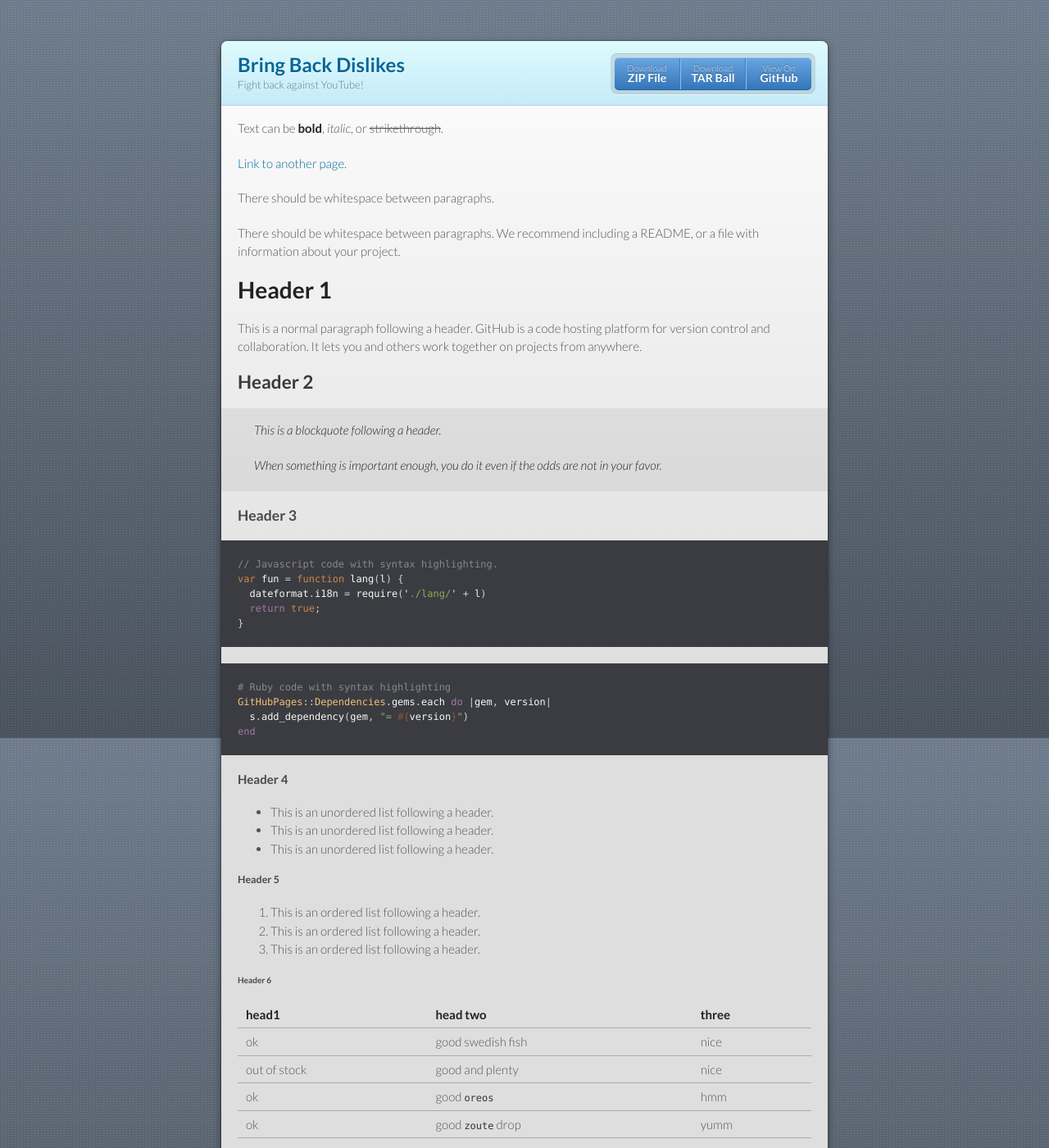
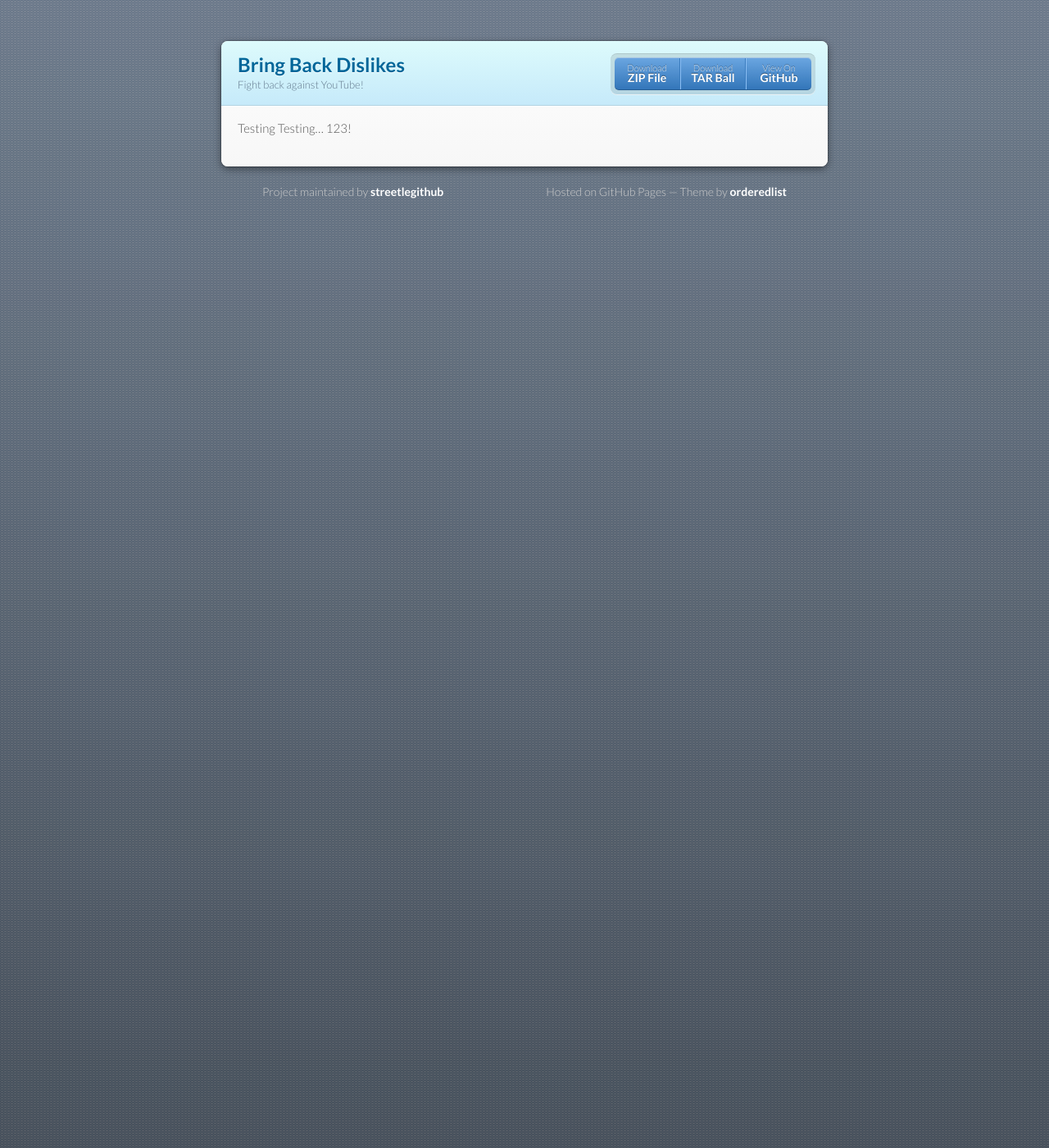
Before and after one commit to streetlegithub/bringbackdislikes.ml, a Jekyll site: the page built from index.md, in a window 1280 px wide and 1400 px high. Shown: the whole window at 82% size. Built offline with Jekyll 4.4.1, drawn with Linux system fonts in a browser that asks for light colours; our own code applies the rules of GitHub Pages for plain Markdown files; some of the changed text lies outside the part shown.

Commit message:
Update index.md

````diff
--- a/index.md
+++ b/index.md
@@ -1,123 +1 @@
----
-layout: default
----
-
-Text can be **bold**, _italic_, or ~~strikethrough~~.
-
-[Link to another page](./another-page.html).
-
-There should be whitespace between paragraphs.
-
-There should be whitespace between paragraphs. We recommend including a README, or a file with information about your project.
-
-# Header 1
-
-This is a normal paragraph following a header. GitHub is a code hosting platform for version control and collaboration. It lets you and others work together on projects from anywhere.
-
-## Header 2
-
-> This is a blockquote following a header.
->
-> When something is important enough, you do it even if the odds are not in your favor.
-
-### Header 3
-
-```js
-// Javascript code with syntax highlighting.
-var fun = function lang(l) {
-  dateformat.i18n = require('./lang/' + l)
-  return true;
-}
-```
-
-```ruby
-# Ruby code with syntax highlighting
-GitHubPages::Dependencies.gems.each do |gem, version|
-  s.add_dependency(gem, "= #{version}")
-end
-```
-
-#### Header 4
-
-*   This is an unordered list following a header.
-*   This is an unordered list following a header.
-*   This is an unordered list following a header.
-
-##### Header 5
-
-1.  This is an ordered list following a header.
-2.  This is an ordered list following a header.
-3.  This is an ordered list following a header.
-
-###### Header 6
-
-| head1        | head two          | three |
-|:-------------|:------------------|:------|
-| ok           | good swedish fish | nice  |
-| out of stock | good and plenty   | nice  |
-| ok           | good `oreos`      | hmm   |
-| ok           | good `zoute` drop | yumm  |
-
-### There's a horizontal rule below this.
-
-* * *
-
-### Here is an unordered list:
-
-*   Item foo
-*   Item bar
-*   Item baz
-*   Item zip
-
-### And an ordered list:
-
-1.  Item one
-1.  Item two
-1.  Item three
-1.  Item four
-
-### And a nested list:
-
-- level 1 item
-  - level 2 item
-  - level 2 item
-    - level 3 item
-    - level 3 item
-- level 1 item
-  - level 2 item
-  - level 2 item
-  - level 2 item
-- level 1 item
-  - level 2 item
-  - level 2 item
-- level 1 item
-
-### Small image
-
-![Octocat](https://github.githubassets.com/images/icons/emoji/octocat.png)
-
-### Large image
-
-![Branching](https://guides.github.com/activities/hello-world/branching.png)
-
-
-### Definition lists can be used with HTML syntax.
-
-<dl>
-<dt>Name</dt>
-<dd>Godzilla</dd>
-<dt>Born</dt>
-<dd>1952</dd>
-<dt>Birthplace</dt>
-<dd>Japan</dd>
-<dt>Color</dt>
-<dd>Green</dd>
-</dl>
-
-```
-Long, single-line code blocks should not wrap. They should horizontally scroll if they are too long. This line should be long enough to demonstrate this.
-```
-
-```
-The final element.
-```
+Testing Testing... 123!
````
